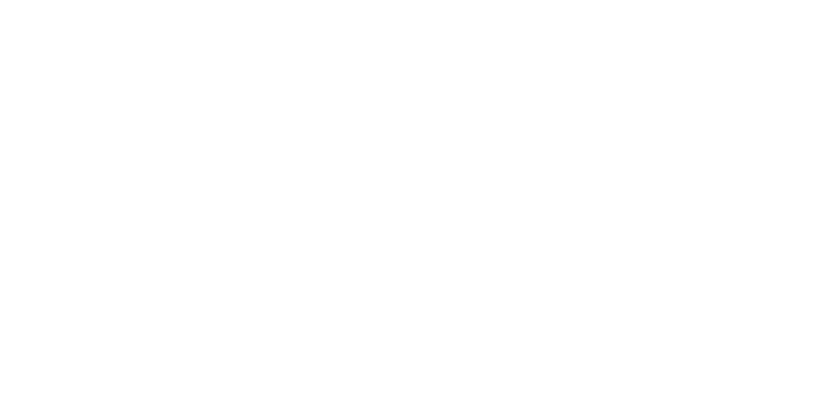
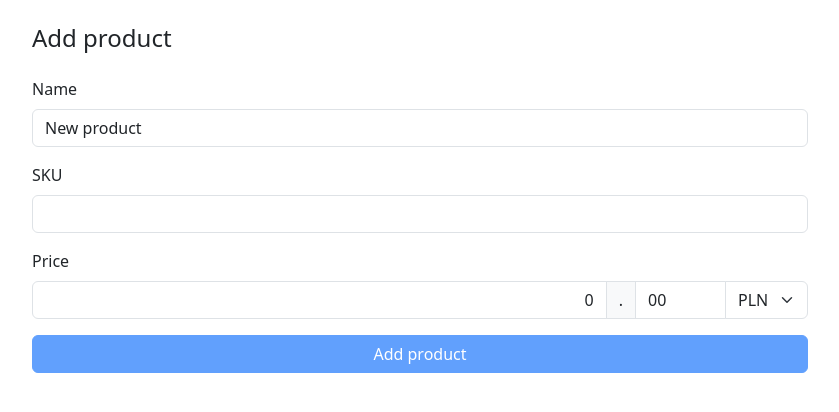
Before and after one commit to fimusial/MediaExpertRecruitment2026, an Angular app in the folder EzCatalog.SPA/ezcatalog-spa/: page /products/new in a window 1280 px wide. Before the commit this address led to /. Shown: the top 412 px of the page, without its empty margins (220-1059 px from the left). Built offline with nearby package versions, Linux system fonts and the light colour scheme.

Commit message:
add product form component

```diff
--- a/EzCatalog.SPA/ezcatalog-spa/src/app/app.routes.ts
+++ b/EzCatalog.SPA/ezcatalog-spa/src/app/app.routes.ts
@@ -1,3 +1,9 @@
 import { Routes } from '@angular/router';
 
-export const routes: Routes = [];
+export const routes: Routes = [
+  {
+    path: 'products/new',
+    loadComponent: () => import('./products/product-form/product-form').then((m) => m.ProductForm),
+  },
+  { path: '', pathMatch: 'full', redirectTo: 'products/new' },
+];
--- /dev/null
+++ b/EzCatalog.SPA/ezcatalog-spa/src/app/products/product-form/product-form.css
@@ -0,0 +1,4 @@
+form {
+    min-width: 350px;
+    max-width: 800px;
+}
--- /dev/null
+++ b/EzCatalog.SPA/ezcatalog-spa/src/app/products/product-form/product-form.html
@@ -0,0 +1,101 @@
+<form class="container py-4" [formGroup]="formGroup" (ngSubmit)="submit()">
+  @let name = formGroup.controls.name;
+  @let sku = formGroup.controls.sku;
+  @let priceUnits = formGroup.controls.priceUnits;
+  @let priceDecimals = formGroup.controls.priceDecimals;
+
+  @let nameError = name.errors?.['message'];
+  @let skuError = sku.errors?.['message'];
+  @let priceError = formGroup.errors?.['priceError']['message'];
+
+  @let nameInvalid = name.touched && name.invalid;
+  @let skuInvalid = sku.touched && sku.invalid;
+  @let priceInvalid = !!priceError && (priceUnits.touched || priceDecimals.touched);
+
+  @let submitDisabled = formGroup.invalid || submitting();
+
+  <h1 class="h4 mb-4">Add product</h1>
+
+  <div class="mb-3">
+    <label class="form-label" for="product-name">Name</label>
+    <input
+      id="product-name"
+      class="form-control"
+      type="text"
+      formControlName="name"
+      required
+      [class.is-invalid]="nameInvalid"
+    />
+    @if (nameInvalid) {
+      <div class="invalid-feedback d-block">{{ nameError }}</div>
+    }
+  </div>
+
+  <div class="mb-3">
+    <label class="form-label" for="product-sku">SKU</label>
+    <input
+      id="product-sku"
+      class="form-control"
+      type="text"
+      formControlName="sku"
+      required
+      [class.is-invalid]="skuInvalid"
+    />
+    @if (skuInvalid) {
+      <div class="invalid-feedback d-block">{{ skuError }}</div>
+    }
+  </div>
+
+  <div class="mb-3">
+    <label class="form-label" for="product-price-units">Price</label>
+    <div class="input-group">
+      <input
+        id="product-price-units"
+        class="form-control text-end"
+        type="text"
+        inputmode="numeric"
+        maxlength="16"
+        formControlName="priceUnits"
+        required
+        [class.is-invalid]="priceInvalid"
+        (input)="keepDigitsOnly(priceUnits)"
+      />
+      <span class="input-group-text">.</span>
+      <input
+        id="product-price-decimals"
+        class="form-control flex-grow-0 w-auto"
+        type="text"
+        inputmode="numeric"
+        maxlength="2"
+        size="2"
+        formControlName="priceDecimals"
+        aria-label="Price decimal places"
+        (input)="keepDigitsOnly(priceDecimals)"
+      />
+      <select
+        class="form-select flex-grow-0 w-auto"
+        formControlName="priceCurrency"
+        aria-label="Currency"
+      >
+        @for (currency of currencies; track currency) {
+          <option [value]="currency">{{ currency }}</option>
+        }
+      </select>
+    </div>
+    @if (priceInvalid) {
+      <div class="invalid-feedback d-block">{{ priceError }}</div>
+    }
+  </div>
+
+  <button
+    class="btn btn-primary w-100"
+    type="submit"
+    [disabled]="submitDisabled"
+  >
+    Add product
+  </button>
+
+  @if (submitFailed()) {
+    <p class="text-danger mt-2 mb-0">Whoops, something went wrong...</p>
+  }
+</form>
--- /dev/null
+++ b/EzCatalog.SPA/ezcatalog-spa/src/app/products/product-form/product-form.ts
@@ -0,0 +1,73 @@
+import { ChangeDetectionStrategy, Component, inject, signal } from '@angular/core';
+import { FormControl, FormGroup, ReactiveFormsModule } from '@angular/forms';
+import { finalize } from 'rxjs';
+import { AddProductRequest, ProductsService } from '../../core/api/generated';
+import {
+  pricePositiveValidator,
+  productNameValidator,
+  skuValidator,
+} from './product-validators';
+
+type Currency = AddProductRequest.PriceCurrencyEnum;
+const Currency = AddProductRequest.PriceCurrencyEnum;
+
+@Component({
+  standalone: true,
+  changeDetection: ChangeDetectionStrategy.OnPush,
+  imports: [ReactiveFormsModule],
+  selector: 'ez-catalog-product-form',
+  styleUrl: './product-form.css',
+  templateUrl: './product-form.html',
+})
+export class ProductForm {
+  private readonly products = inject(ProductsService);
+  protected readonly currencies = Object.values(Currency);
+  protected readonly defaults = {
+    name: 'New product',
+    sku: '',
+    priceUnits: '0',
+    priceDecimals: '00',
+    priceCurrency: Currency.Pln,
+  };
+
+  submitting = signal<Boolean>(false);
+  submitFailed = signal<Boolean>(false);
+
+  formGroup = new FormGroup({
+    name: new FormControl(this.defaults.name, { nonNullable: true, validators: productNameValidator }),
+    sku: new FormControl(this.defaults.sku, { nonNullable: true, validators: skuValidator }),
+    priceUnits: new FormControl(this.defaults.priceUnits, { nonNullable: true }),
+    priceDecimals: new FormControl(this.defaults.priceDecimals, { nonNullable: true }),
+    priceCurrency: new FormControl<Currency>(this.defaults.priceCurrency, { nonNullable: true }),
+  }, {
+    validators: pricePositiveValidator
+  });
+
+  protected keepDigitsOnly(control: FormControl<string>): void {
+    const digits = control.value.replace(/\D/g, '');
+    if (digits !== control.value) {
+      control.setValue(digits);
+    }
+  }
+
+  protected submit(): void {
+    this.submitting.set(true);
+    this.submitFailed.set(false);
+
+    const form = this.formGroup.getRawValue();
+    const product: AddProductRequest = {
+        name: form.name,
+        sku: form.sku,
+        priceAmount: Number(`${form.priceUnits}.${form.priceDecimals}`),
+        priceCurrency: form.priceCurrency,
+    };
+
+    this.products
+      .addProduct(product)
+      .pipe(finalize(() => this.submitting.set(false)))
+      .subscribe({
+        next: () => this.formGroup.reset(this.defaults),
+        error: () => this.submitFailed.set(true),
+      });
+  }
+}
--- /dev/null
+++ b/EzCatalog.SPA/ezcatalog-spa/src/app/products/product-form/product-validators.ts
@@ -0,0 +1,68 @@
+import { AbstractControl, ValidationErrors } from '@angular/forms';
+
+const SKU_MIN_LENGTH = 4;
+const SKU_MAX_LENGTH = 32;
+const SKU_PATTERN = /^[A-Z0-9]+(-[A-Z0-9]+)*$/;
+const NAME_MIN_LENGTH = 1;
+const NAME_MAX_LENGTH = 500;
+const CONTROL_CHARACTER = /\p{Cc}/u;
+
+export function skuValidator(control: AbstractControl): ValidationErrors | null {
+  const value: string = control.value ?? '';
+
+  if (!value.trim()) {
+    return { message: 'SKU cannot be empty.' };
+  }
+
+  const normalized = value.trim().toUpperCase();
+  if (normalized.length < SKU_MIN_LENGTH || normalized.length > SKU_MAX_LENGTH) {
+    return {
+      message: `Normalized SKU must be between ${SKU_MIN_LENGTH} and ${SKU_MAX_LENGTH} characters.`,
+    };
+  }
+
+  if (!SKU_PATTERN.test(normalized)) {
+    return {
+      message:
+        'SKU may contain only letters, digits and single hyphens, and cannot start or end with a hyphen.',
+    };
+  }
+
+  return null;
+}
+
+export function productNameValidator(control: AbstractControl): ValidationErrors | null {
+  const value: string = control.value ?? '';
+
+  if (!value.trim()) {
+    return { message: 'Product name cannot be empty.' };
+  }
+
+  if (CONTROL_CHARACTER.test(value)) {
+    return { message: 'Product name cannot contain control characters.' };
+  }
+
+  const normalized = value.trim();
+  if (normalized.length < NAME_MIN_LENGTH || normalized.length > NAME_MAX_LENGTH) {
+    return {
+      message: `Normalized product name must be between ${NAME_MIN_LENGTH} and ${NAME_MAX_LENGTH} characters.`,
+    };
+  }
+
+  return null;
+}
+
+export function pricePositiveValidator(group: AbstractControl): ValidationErrors | null {
+  const units: string = group.get('priceUnits')?.value ?? '';
+  const decimals: string = group.get('priceDecimals')?.value ?? '';
+
+  if (Number(`${units}.${decimals}`) > 0) {
+    return null;
+  }
+
+  return {
+    priceError: {
+        message: 'Product price must be positive.'
+    }
+  };
+}
```
Also changed, not shown: 2 other files (tests, documents, lock files or other folders).
